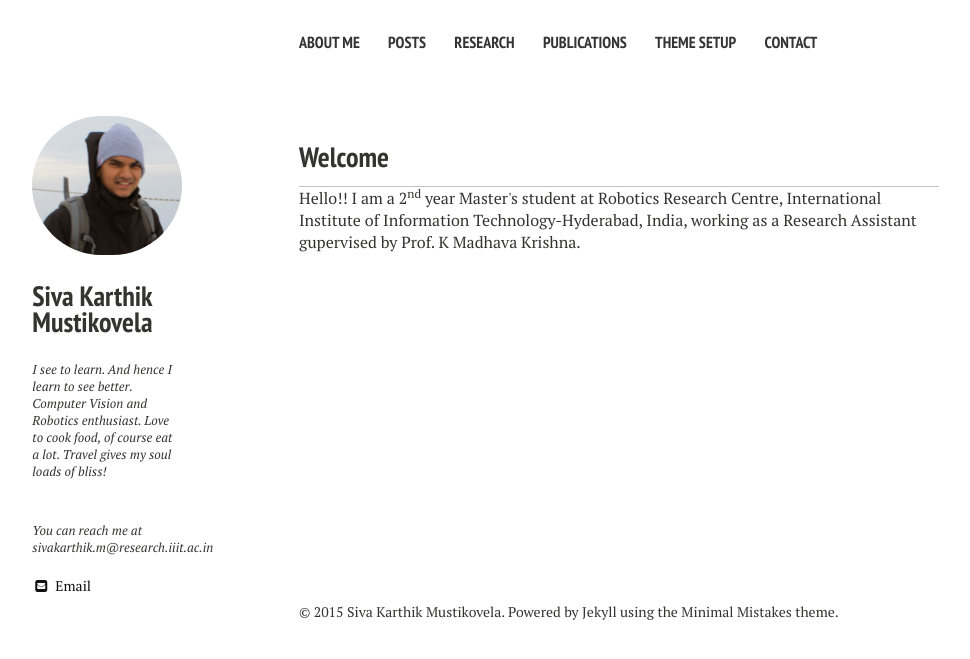
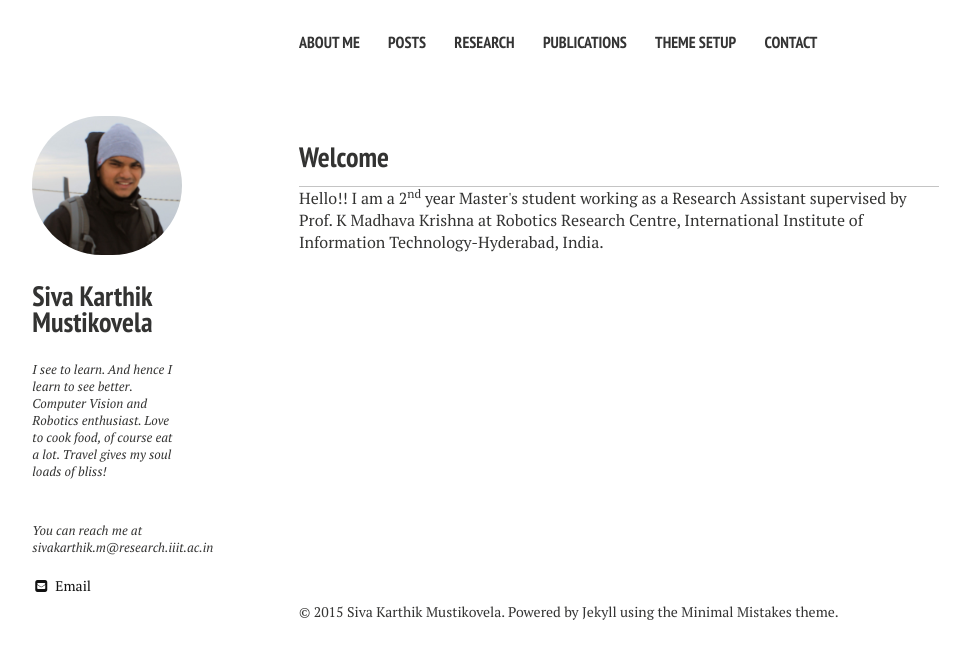
Before and after one commit to sivakm/sivakm.github.io, a Jekyll site: the page built from index.md, in a window 1280 px wide. Shown: the top 659 px of the page, without its empty margins (21-991 px from the left). Built offline with Jekyll 4.4.1, drawn with Linux system fonts in a browser that asks for light colours; nearby versions of some CDN libraries.

Commit message:
16feb2010

```diff
--- a/_layouts/home.html
+++ b/_layouts/home.html
@@ -19,7 +19,7 @@
   </div>
   <div id="index">
   <p>
-    <h3>Welcome</h3> Hello!! I am a 2<sup>nd</sup> year Master's student at <a href="http://robotics.iiit.ac.in/"> Robotics Research Centre</a>, International Institute of Information Technology-Hyderabad, India, working as a Research Assistant gupervised by Prof. K Madhava Krishna.
+    <h3>Welcome</h3> Hello!! I am a 2<sup>nd</sup> year Master's student working as a Research Assistant supervised by Prof. K Madhava Krishna at <a href="http://robotics.iiit.ac.in/"> Robotics Research Centre</a>, International Institute of Information Technology-Hyderabad, India.
   </p>
 
     <!--{% for post in site.posts limit:5 %}
```
